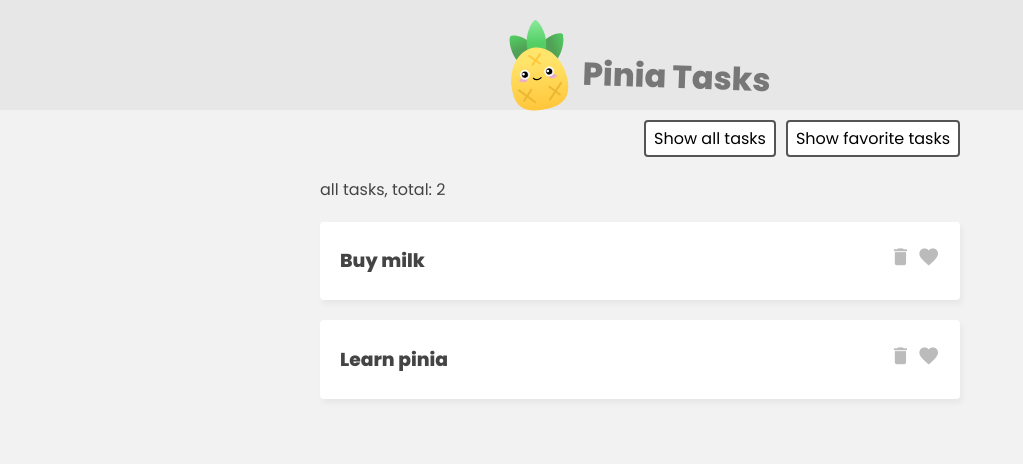
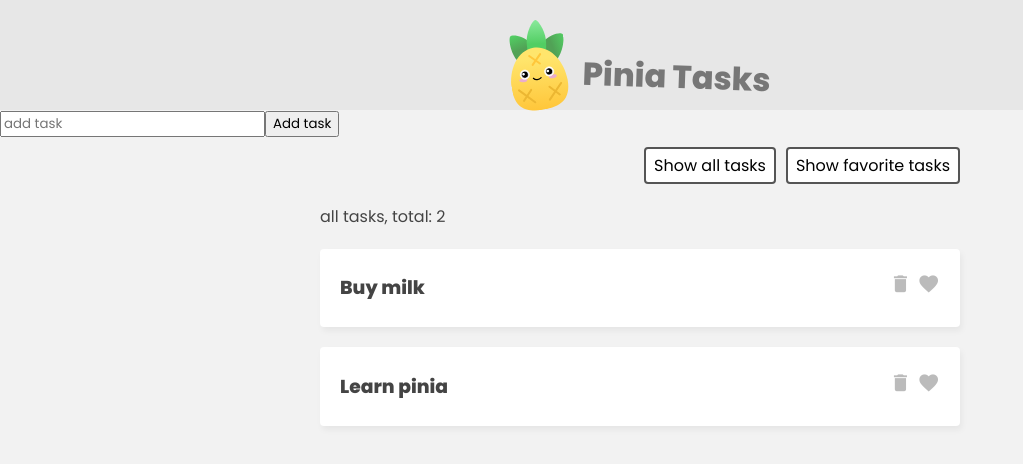
Before and after one commit to JovanaMatic/pinia-vue, a Vue app: page / in a window 1280 px wide. Shown: the top 464 px of the page, without its empty margins (0-1023 px from the left). Built offline with nearby package versions, Linux system fonts and the light colour scheme; the HTML template or start-up script is replaced by a standard one.

Commit message:
Create form for adding new tasks

```diff
--- a/src/App.vue
+++ b/src/App.vue
@@ -4,6 +4,9 @@
       <img src="./assets/pinia-logo.svg" alt="pinia-logo">
       <h1>Pinia Tasks</h1>
     </header>
+    <div class="new-task-form">
+      <FormTask />
+    </div>
     <nav class="filter">
       <button @click="favorite='all'">Show all tasks</button>
       <button @click="favorite='favorites'">Show favorite tasks</button>
@@ -25,11 +28,12 @@
 
 <script setup>
   import TaskDetails from './components/TaskDetails.vue'
+  import FormTask from './components/FormTask.vue'
   import { useTaskStore } from './stores/TaskStore'
   import { computed, ref } from 'vue'
 
   const taskStore = useTaskStore()
-  console.log(taskStore)
+
   const favTasks = computed(() => taskStore.tasks.filter(item => item.isFav))
 
   const favorite = ref('all')
--- /dev/null
+++ b/src/components/FormTask.vue
@@ -0,0 +1,33 @@
+<template>
+  <form @submit.prevent="handleSubmit">
+    <input type="text"
+    placeholder="add task"
+    v-model="newTask"
+    >
+    <button>Add task</button>
+  </form>
+</template>
+
+<script setup>
+  import { ref } from 'vue'
+  import { useTaskStore } from '../stores/TaskStore'
+
+  const taskStore = useTaskStore()
+  const newTask = ref('')
+
+  const handleSubmit = () => {
+    if (newTask.value.length > 0) {
+      taskStore.addTask({
+        id: Math.floor(Math.random() * 10000),
+        title: newTask.value,
+        isFav: false
+      })
+    }
+    newTask.value = ''
+  }
+
+</script>
+
+<style scoped>
+
+</style>
--- a/src/stores/TaskStore.js
+++ b/src/stores/TaskStore.js
@@ -6,5 +6,10 @@
       { id: 1, title: 'Buy milk', isFav: false },
       { id: 2, title: 'Learn pinia', isFav: true }
     ]
-  })
+  }),
+  actions: {
+      addTask(task) {
+        this.tasks.push(task)
+      }
+    }
 })
```
